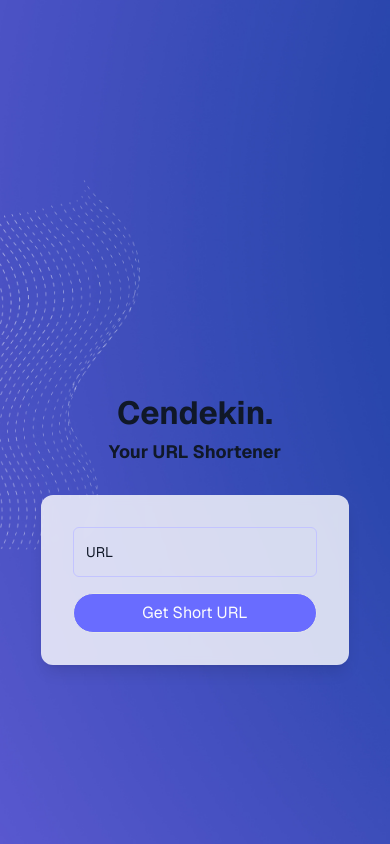
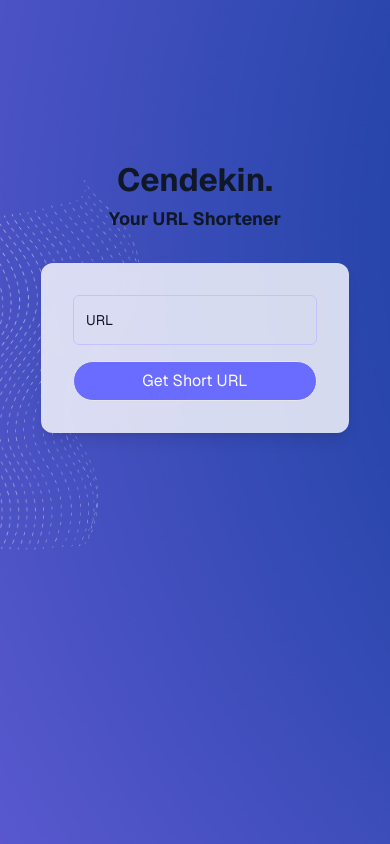
Before and after one commit to sunakujira98/url-shortener-fe, a Next.js app: page / in a window 390 px wide. Built offline with nearby package versions, Linux system fonts and the light colour scheme; no server answers.

Commit message:
mobile responsive

```diff
--- a/sections/Home/index.tsx
+++ b/sections/Home/index.tsx
@@ -54,7 +54,7 @@ const HomePage = () => {
   return (
     <>
       <Toaster position="top-center" />
-      <div className="grid lg:grid-rows-[20px_1fr_20px] items-center justify-items-center min-h-screen p-8 pb-20 gap-16 sm:p-20 font-[family-name:var(--font-geist-sans)] bg-[url('/home.png')] bg-cover bg-center">
+      <div className="flex flex-col max-sm:pt-40 lg:grid lg:grid-rows-[20px_1fr_20px] items-center justify-items-center min-h-screen p-8 pb-20 gap-16 sm:p-20 font-[family-name:var(--font-geist-sans)] bg-[url('/home.png')] bg-cover bg-center">
         <main className="flex flex-col gap-8 row-start-2 items-center sm:items-start">
           <div className="flex flex-col lg:flex-row items-center gap-2 justify-center">
             <Text variant="display" as="span">
```
